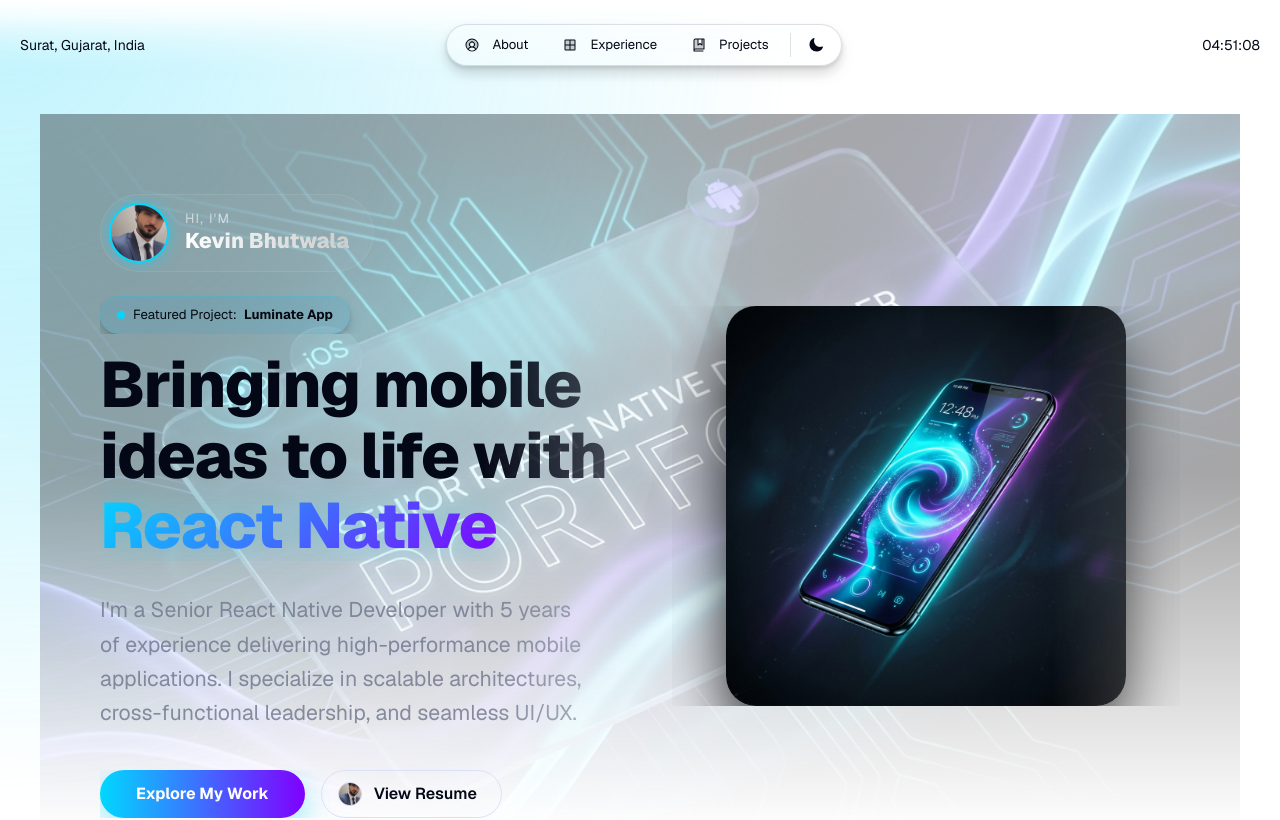
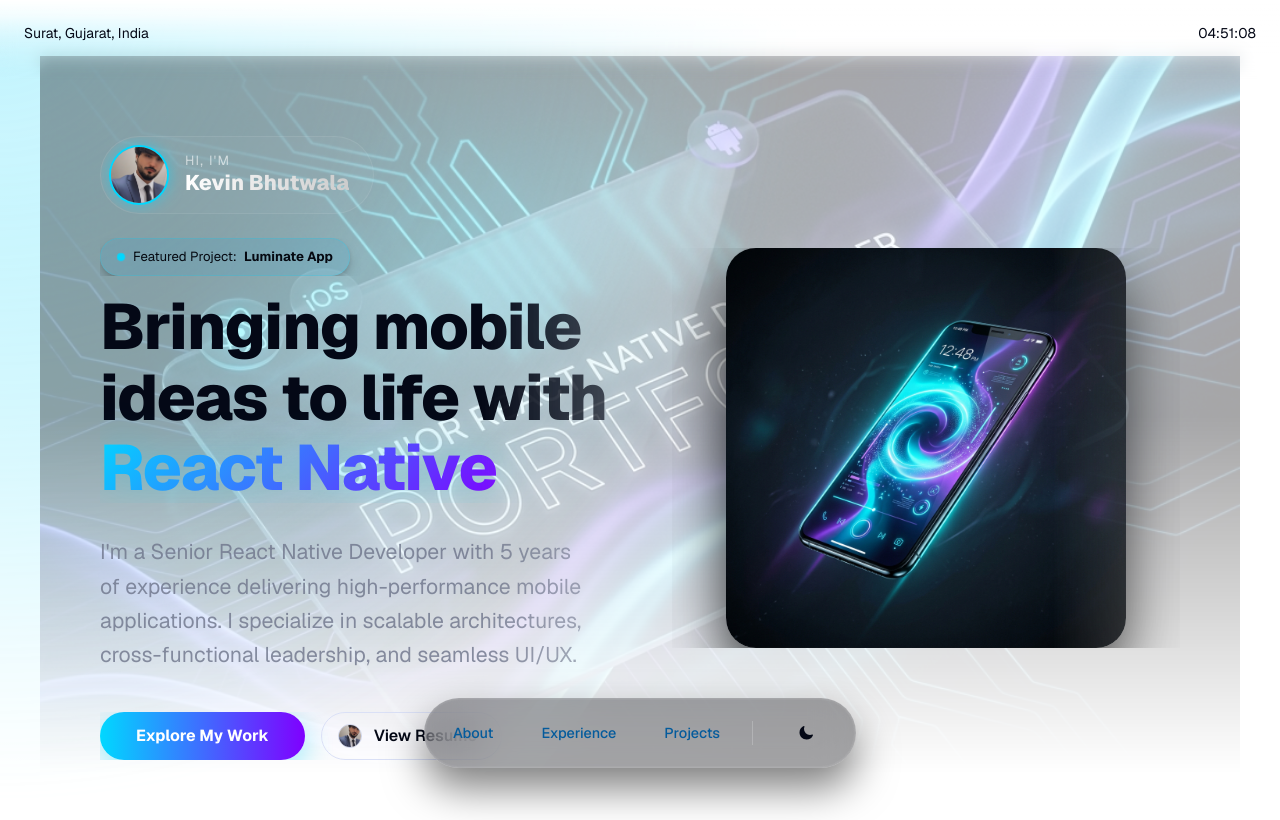
Before and after one commit to kevinbhutwala/Portfolio, a Next.js app: page / in a window 1280 px wide. Shown: the top 820 px of the page. Built offline with nearby package versions, Linux system fonts and the light colour scheme.

Commit message:
feat: upgrade top navigation to sleek floating dock at bottom

```diff
--- a/src/components/Header.tsx
+++ b/src/components/Header.tsx
@@ -44,86 +44,124 @@ const TimeDisplay: React.FC<TimeDisplayProps> = ({ timeZone, locale = "en-GB" })
 export default TimeDisplay;
 
 export const Header = () => {
-  const pathname = usePathname() ?? "";
+  const [activeHash, setActiveHash] = useState("");
+
+  useEffect(() => {
+    // Basic hash tracking for the active state
+    const handleHashChange = () => setActiveHash(window.location.hash);
+    window.addEventListener("hashchange", handleHashChange);
+    // Set initial
+    setActiveHash(window.location.hash);
+    return () => window.removeEventListener("hashchange", handleHashChange);
+  }, []);
 
   return (
     <>
       <Fade hide="s" fillWidth position="fixed" height="80" zIndex={9} />
-      <Fade show="s" fillWidth position="fixed" bottom="0" to="top" height="80" zIndex={9} />
+
+      {/* Top Header Layer: Just Location & Time */}
       <Flex
-        fitHeight
-        position="unset"
-        className={styles.position}
+        position="fixed"
+        top="0"
+        left="0"
         as="header"
-        zIndex={9}
+        zIndex={10}
         fillWidth
-        padding="8"
-        horizontal="center"
-        data-border="rounded"
+        padding="24"
+        horizontal="space-between"
       >
-        <Flex paddingLeft="12" fillWidth vertical="center" textVariant="body-default-s">
+        <Flex vertical="center" textVariant="body-default-s">
           {display.location && <Flex hide="s">{person.location}</Flex>}
         </Flex>
-        <Flex fillWidth horizontal="center">
-          <Flex
-            background="surface"
-            border="neutral-alpha-medium"
-            radius="m-4"
-            shadow="l"
-            padding="4"
-            horizontal="center"
-            zIndex={1}
-          >
-            <Flex gap="4" vertical="center" textVariant="body-default-s">
-              {/* {routes["/"] && (
-                <ToggleButton prefixIcon="home" href="/" selected={pathname === "/"} />
-              )}
-              <Line background="neutral-alpha-medium" vert maxHeight="24" /> */}
+        <Flex horizontal="end" vertical="center" textVariant="body-default-s" gap="20">
+          <Flex hide="s">{display.time && <TimeDisplay timeZone={person.timezone} />}</Flex>
+        </Flex>
+      </Flex>
+
+      {/* Floating Dock Navigation */}
+      <div className="floating-dock">
         {routes["/#about"] && (
-                <ToggleButton
-                  prefixIcon="person"
-                  href="/#about"
-                  label="About"
-                  selected={pathname === "/" && typeof window !== "undefined" && window.location.hash === "#about"}
-                />
+          <a href="/#about" className={`dock-item ${activeHash === "#about" ? "active" : ""}`}>
+            About
+          </a>
         )}
         {routes["/#experience"] && (
-                <ToggleButton
-                  prefixIcon="grid"
-                  href="/#experience"
-                  label="Experience"
-                  selected={pathname === "/" && typeof window !== "undefined" && window.location.hash === "#experience"}
-                />
+          <a href="/#experience" className={`dock-item ${activeHash === "#experience" ? "active" : ""}`}>
+            Experience
+          </a>
         )}
         {routes["/#projects"] && (
-                <ToggleButton
-                  prefixIcon="book"
-                  href="/#projects"
-                  label="Projects"
-                  selected={pathname === "/" && typeof window !== "undefined" && window.location.hash === "#projects"}
-                />
+          <a href="/#projects" className={`dock-item ${activeHash === "#projects" ? "active" : ""}`}>
+            Projects
+          </a>
         )}
         {display.themeSwitcher && (
           <>
-                  <Line background="neutral-alpha-medium" vert maxHeight="24" />
+            <div className="dock-divider" />
+            <div className="dock-item">
               <ThemeToggle />
+            </div>
           </>
         )}
-            </Flex>
-          </Flex>
-        </Flex>
-        <Flex fillWidth horizontal="end" vertical="center">
-          <Flex
-            paddingRight="12"
-            horizontal="end"
-            vertical="center"
-            textVariant="body-default-s"
-            gap="20"
-          >
-            <Flex hide="s">{display.time && <TimeDisplay timeZone={person.timezone} />}</Flex>
-          </Flex>
-        </Flex>
-      </Flex>
+      </div>
+
+      <style dangerouslySetInnerHTML={{__html: `
+        .floating-dock {
+          position: fixed;
+          bottom: 32px;
+          left: 50%;
+          transform: translateX(-50%);
+          display: flex;
+          align-items: center;
+          gap: 8px;
+          padding: 8px;
+          background: rgba(30, 30, 35, 0.4);
+          backdrop-filter: blur(20px);
+          -webkit-backdrop-filter: blur(20px);
+          border: 1px solid rgba(255, 255, 255, 0.1);
+          border-radius: 100px;
+          box-shadow: 0 20px 40px rgba(0, 0, 0, 0.5), 0 0 0 1px rgba(255, 255, 255, 0.05) inset;
+          z-index: 100;
+          transition: transform 0.3s cubic-bezier(0.175, 0.885, 0.32, 1.275);
+        }
+
+        .floating-dock:hover {
+          transform: translateX(-50%) translateY(-5px);
+          box-shadow: 0 25px 50px rgba(0, 216, 255, 0.15), 0 0 0 1px rgba(255, 255, 255, 0.1) inset;
+        }
+
+        .dock-item {
+          color: rgba(255, 255, 255, 0.6);
+          text-decoration: none;
+          font-weight: 500;
+          font-size: 0.9rem;
+          padding: 10px 20px;
+          border-radius: 100px;
+          transition: all 0.3s ease;
+          display: flex;
+          align-items: center;
+          justify-content: center;
+        }
+
+        .dock-item:hover {
+          color: #fff;
+          background: rgba(255, 255, 255, 0.1);
+        }
+
+        .dock-item.active {
+          color: #000;
+          background: #00d8ff;
+          box-shadow: 0 0 15px rgba(0, 216, 255, 0.5);
+          font-weight: 700;
+        }
+
+        .dock-divider {
+          width: 1px;
+          height: 24px;
+          background: rgba(255, 255, 255, 0.2);
+          margin: 0 4px;
+        }
+      `}} />
     </>
   );
 };
```
Lines whose indentation alone changed are shown as unchanged.
